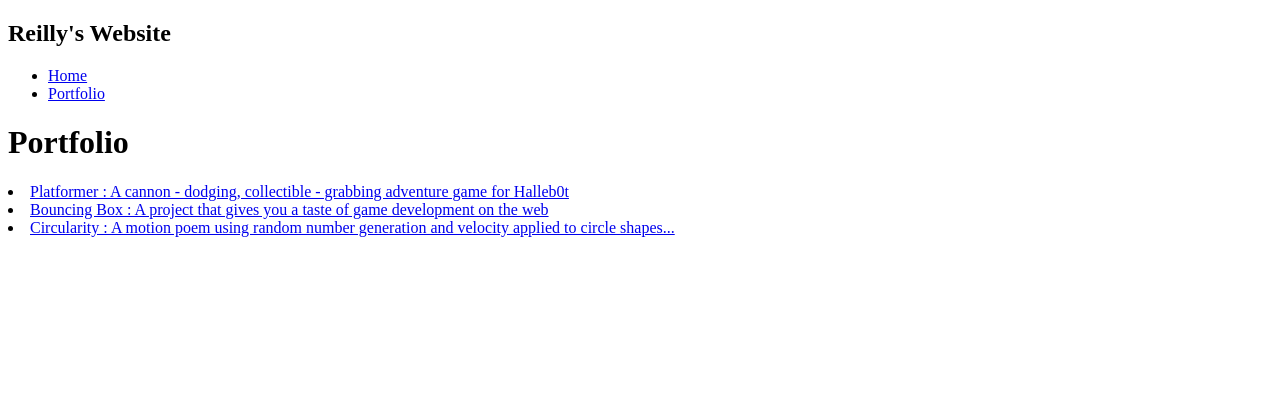
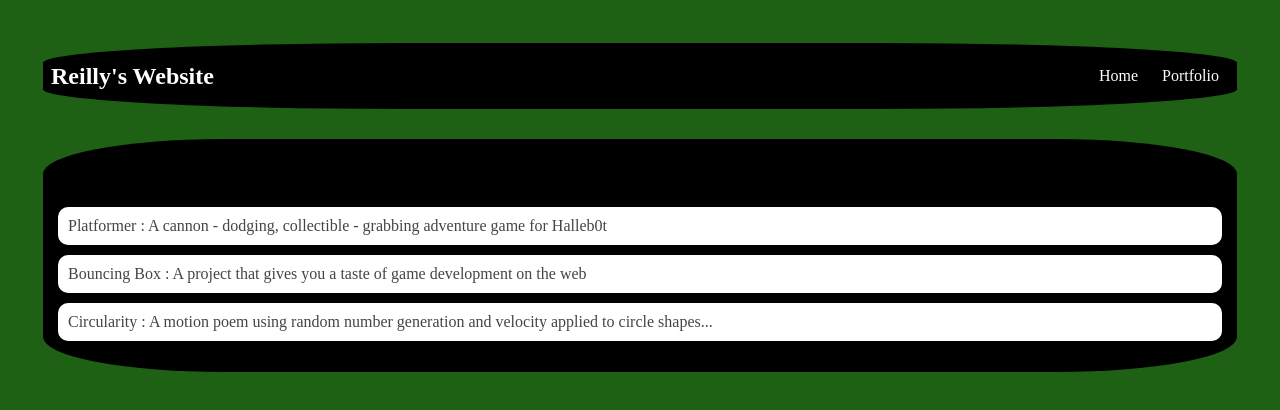
Before and after one commit to TheSomeone05/TheSomeone05, a plain HTML site: page portfolio.html in a window 1280 px wide. Drawn offline with Linux system fonts and the light colour scheme.

Commit message:
pushing new website code

```diff
--- a/portfolio.html
+++ b/portfolio.html
@@ -3,6 +3,72 @@
         <head>
 <title>Reilly's Website</title>
 <style>
+         body {
+        background: rgb(30, 97, 21);
+        color: rgb(255, 255, 255);
+        padding: 35px;
+        font-family: Bree Serif;
+    }
+    #all-contents {
+      max-width: 1200px;
+        margin: auto;
+    }
+
+    /* navigation menu */
+    nav {
+        border-radius: 30% 30% 30% 30%;
+        background: rgb(0, 0, 0);
+       margin: 0 auto;
+       margin-bottom: 30px;
+        display: flex;
+        padding: 8px;
+    }
+    h1 {
+        display: flex;
+        align-items: center;
+        color: rgb(255, 255, 255);
+        flex: 1;
+        margin: 0;
+    }
+    #nav-ul {
+        list-style-image: none;
+    }
+    .nav-li {
+        display: inline-block;
+        padding: 0 10px;
+    }
+    a {
+        text-decoration: none;
+        color: rgb(255, 255, 255);
+    }
+
+    /* main container area beneath menu */
+    main {
+        border-radius: 15% 15% 15% 15%;
+        background: rgb(0, 0, 0);
+        display: flex;
+    }
+    .sidebar {
+        margin-right: 15px;
+        padding: 40px;
+    }
+    .sidebar-img {
+        width: 300px;
+    }
+    .content {
+        flex: 1;
+        padding: 15px;
+    }
+    #interests {
+        border: 4px rgb(0, 0, 0) ridge;
+        padding: 8px;
+    }
+    h2 {
+        margin: 0px;
+    }
+    h3 {
+        margin: 0px;
+    }
     /* portfolio styles */
     .content h1 {
              color: black;
@@ -37,14 +103,14 @@
             <nav>
                 <h1>Reilly's Website</h1>
                 <ul id="nav-ul">
-                    <li id="nav-li"><a href="index.html"> Home </a></li>
-                    <li id="nav-li"><a href="portfolio.html"> Portfolio </a></li>
+                    <li class="nav-li"><a href="index.html"> Home </a></li>
+                    <li class="nav-li"><a href="portfolio.html"> Portfolio </a></li>
                 </ul>
             </nav>
             <main>
                 <div class="content">
                     <h1>Portfolio</h1>
-                    <ul id = "portfolio">                    </ul>
+                    <ul id = "portfolio">
                     <li><a href="projects/platformer/">Platformer : A cannon - dodging, collectible - grabbing adventure game for Halleb0t</a></li>
                      <li><a href="projects/bouncing-box/">Bouncing Box : A project that gives you a taste of game development on the web </a></li>
                     <li><a href="projects/circularity/">Circularity : A motion poem using random number generation and velocity applied to circle shapes...</a></li>
```
